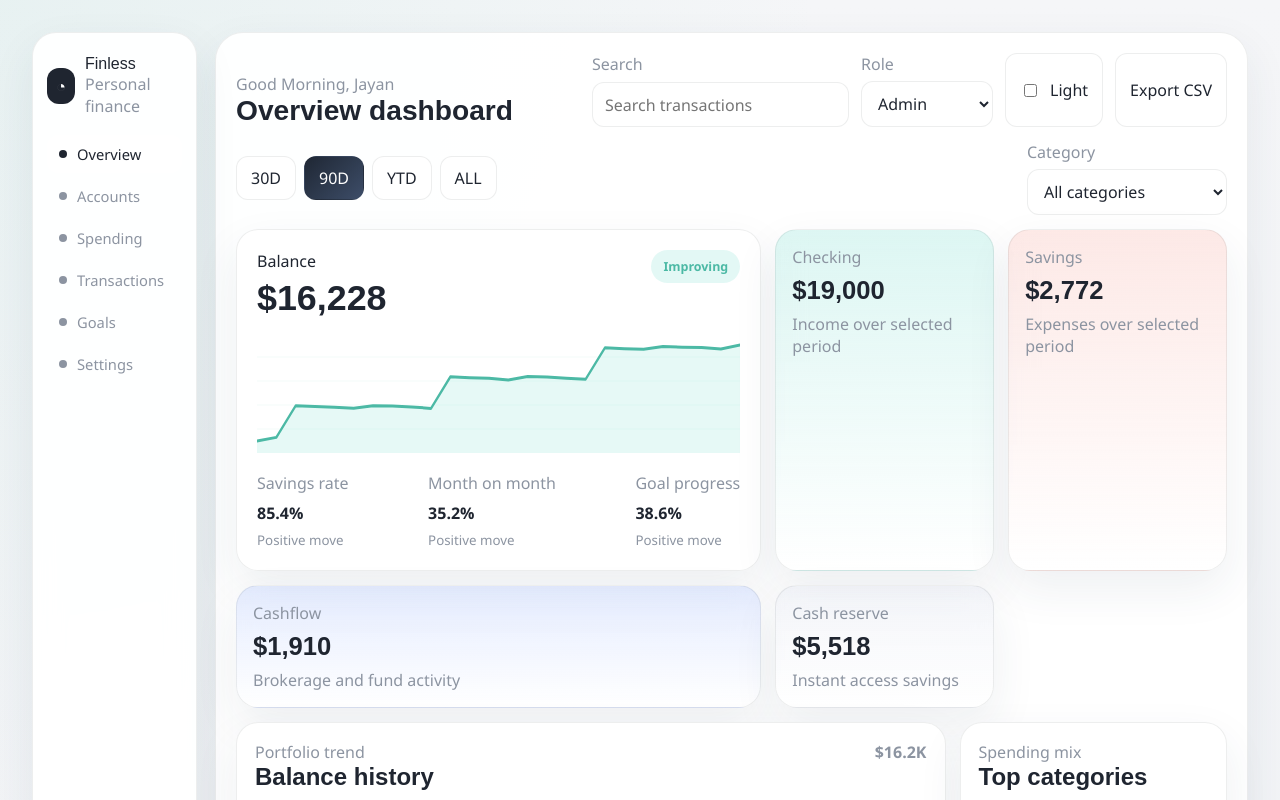
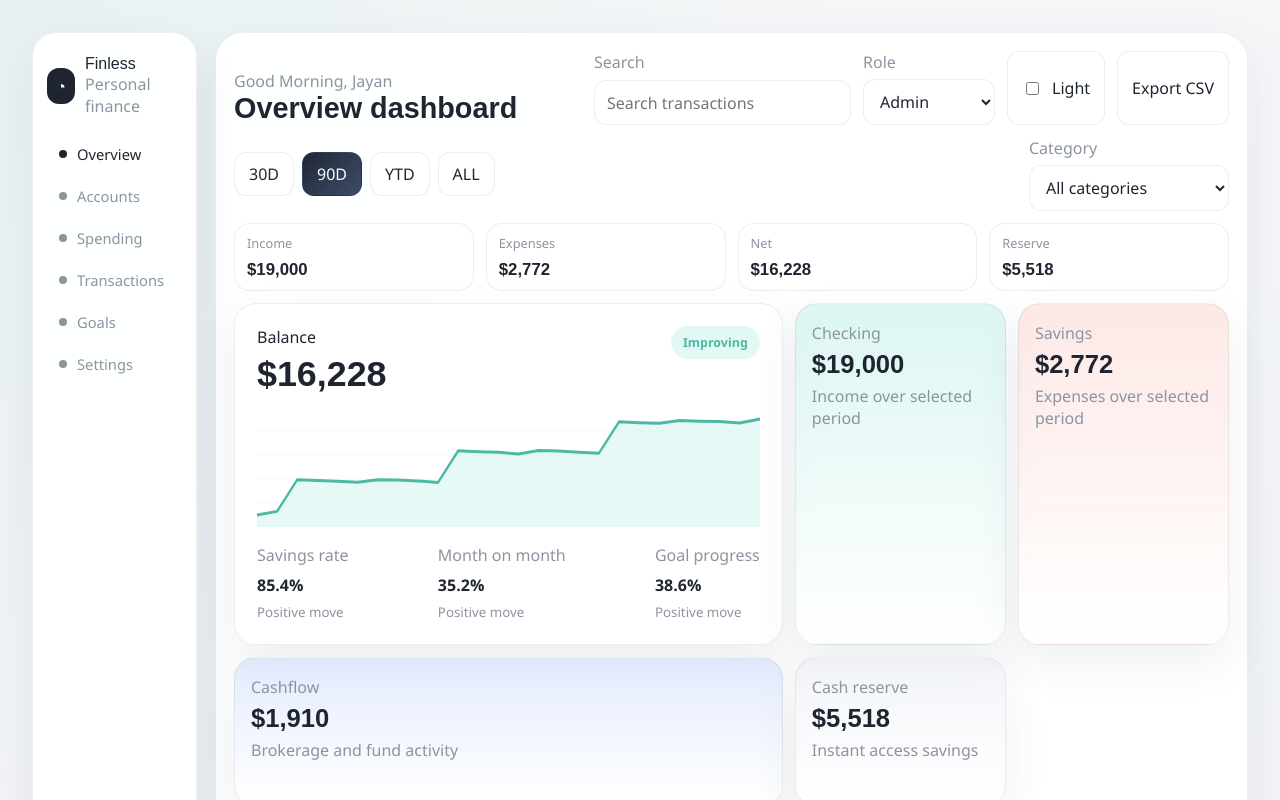
Before and after one commit to jayant733/personal-finance-dashboard, a React (Vite) app in the folder apps/web/: page / in a window 1280 px wide. Shown: the top 800 px of the page. Built offline with nearby package versions, Linux system fonts and the light colour scheme.

Commit message:
Refine dashboard layout and final QA polish

```diff
--- a/apps/web/src/App.css
+++ b/apps/web/src/App.css
@@ -199,22 +199,23 @@ button {
 
 .dashboard {
   display: grid;
-  gap: 14px;
+  gap: 12px;
   min-width: 0;
   background: var(--surface);
   border-radius: 28px;
   border: 1px solid var(--border);
   box-shadow: var(--shadow);
-  padding: 20px;
+  padding: 18px;
 }
 
 .topbar,
 .filters,
+.micro-summary,
 .hero-grid,
 .content-grid,
 .lower-grid {
   display: grid;
-  gap: 14px;
+  gap: 12px;
 }
 
 .topbar {
@@ -230,7 +231,7 @@ button {
 }
 
 .topbar h1 {
-  font-size: clamp(1.6rem, 2.2vw, 2.2rem);
+  font-size: clamp(1.8rem, 2.2vw, 2.5rem);
 }
 
 .field {
@@ -307,6 +308,29 @@ button {
   align-items: center;
 }
 
+.micro-summary {
+  grid-template-columns: repeat(4, minmax(0, 1fr));
+}
+
+.micro-summary__item {
+  padding: 10px 12px;
+  border-radius: 16px;
+  border: 1px solid var(--border);
+  background: var(--surface-strong);
+}
+
+.micro-summary__item span {
+  display: block;
+  color: var(--text-soft);
+  font-size: 0.8rem;
+  margin-bottom: 6px;
+}
+
+.micro-summary__item strong {
+  font-family: "Space Grotesk", "Plus Jakarta Sans", sans-serif;
+  font-size: 1.05rem;
+}
+
 .pill-group {
   display: flex;
   flex-wrap: wrap;
@@ -320,7 +344,7 @@ button {
 }
 
 .hero-grid {
-  grid-template-columns: minmax(0, 2.4fr) repeat(2, minmax(150px, 1fr));
+  grid-template-columns: minmax(0, 2.6fr) repeat(2, minmax(160px, 1fr));
 }
 
 .balance-card,
@@ -331,9 +355,9 @@ button {
 }
 
 .balance-card {
-  padding: 20px;
+  padding: 22px;
   display: grid;
-  gap: 14px;
+  gap: 12px;
 }
 
 .balance-card__header,
@@ -366,9 +390,10 @@ button {
 }
 
 .summary-card {
-  padding: 16px;
+  min-height: 150px;
+  padding: 18px 16px;
   display: grid;
-  gap: 8px;
+  gap: 6px;
   align-content: start;
 }
 
@@ -414,11 +439,11 @@ button {
 }
 
 .content-grid {
-  grid-template-columns: minmax(0, 1.6fr) minmax(250px, 1fr) minmax(220px, 1fr);
+  grid-template-columns: minmax(0, 1.8fr) minmax(250px, 1fr) minmax(220px, 1fr);
 }
 
 .panel {
-  padding: 18px;
+  padding: 16px 18px;
   min-width: 0;
 }
 
@@ -483,6 +508,7 @@ button {
   width: 100%;
   height: 120px;
   color: var(--mint-deep);
+  animation: chartFadeIn 500ms ease;
 }
 
 .balance-chart.is-large {
@@ -595,6 +621,41 @@ button {
   background: linear-gradient(180deg, #f8c977, #f49083);
 }
 
+.skeleton-shell {
+  width: min(100%, 860px);
+  display: grid;
+  gap: 14px;
+}
+
+.skeleton-row {
+  display: grid;
+  grid-template-columns: repeat(3, 1fr);
+  gap: 12px;
+}
+
+.skeleton-line,
+.skeleton-card,
+.skeleton-panel {
+  display: block;
+  border-radius: 14px;
+  background: linear-gradient(90deg, rgba(140, 148, 161, 0.12), rgba(140, 148, 161, 0.22), rgba(140, 148, 161, 0.12));
+  background-size: 200% 100%;
+  animation: shimmer 1.4s linear infinite;
+}
+
+.skeleton-line--title {
+  width: 42%;
+  height: 22px;
+}
+
+.skeleton-card {
+  height: 110px;
+}
+
+.skeleton-panel {
+  height: 220px;
+}
+
 .table-wrap {
   overflow-x: auto;
 }
@@ -696,8 +757,31 @@ button {
   }
 }
 
+@keyframes shimmer {
+  0% {
+    background-position: 200% 0;
+  }
+
+  100% {
+    background-position: -200% 0;
+  }
+}
+
+@keyframes chartFadeIn {
+  from {
+    opacity: 0;
+    transform: translateY(8px);
+  }
+
+  to {
+    opacity: 1;
+    transform: translateY(0);
+  }
+}
+
 @media (max-width: 1200px) {
   .app-shell,
+  .micro-summary,
   .hero-grid,
   .content-grid,
   .lower-grid,
@@ -731,6 +815,10 @@ button {
     grid-template-columns: 1fr;
   }
 
+  .skeleton-row {
+    grid-template-columns: 1fr;
+  }
+
   .topbar__actions {
     justify-content: stretch;
   }
--- a/apps/web/src/pages/DashboardPage.tsx
+++ b/apps/web/src/pages/DashboardPage.tsx
@@ -101,13 +101,13 @@ export function DashboardPage() {
   const currentMonth = previousMonth.at(-1)
   const priorMonth = previousMonth.at(-2)
   const monthVariance = calculateExpenseChange(currentMonth?.expense ?? 0, priorMonth?.expense ?? 0)
-  const categoryTotals = getCategoryTotals(filteredTransactions).slice(0, 5)
+  const categoryBreakdown = getCategoryTotals(filteredTransactions).slice(0, 5)
   const balanceSeries = getRunningBalanceSeries(filteredTransactions)
-  const monthlyTotals = getMonthlyTotals(filteredTransactions)
+  const monthlySummary = getMonthlyTotals(filteredTransactions)
   const recentTransactions = [...filteredTransactions]
     .sort((left, right) => right.date.localeCompare(left.date))
     .slice(0, 8)
-  const highestSpendingCategory = categoryTotals[0]
+  const highestSpendingCategory = categoryBreakdown[0]
   const netWorthGoal = 42000
   const completion = Math.min(totalBalance / netWorthGoal, 1)
   const hasNoTransactions = transactions.length === 0
@@ -248,7 +248,15 @@ export function DashboardPage() {
 
         {loading ? (
           <section className="state-card">
-            <div className="spinner" aria-hidden="true" />
+            <div className="skeleton-shell" aria-hidden="true">
+              <span className="skeleton-line skeleton-line--title" />
+              <div className="skeleton-row">
+                <span className="skeleton-card" />
+                <span className="skeleton-card" />
+                <span className="skeleton-card" />
+              </div>
+              <span className="skeleton-panel" />
+            </div>
             <p>Loading financial overview...</p>
           </section>
         ) : hasNoTransactions ? (
@@ -289,6 +297,25 @@ export function DashboardPage() {
           </section>
         ) : (
           <>
+            <section className="micro-summary">
+              <article className="micro-summary__item">
+                <span>Income</span>
+                <strong>{formatCurrency(totalIncome)}</strong>
+              </article>
+              <article className="micro-summary__item">
+                <span>Expenses</span>
+                <strong>{formatCurrency(totalExpense)}</strong>
+              </article>
+              <article className="micro-summary__item">
+                <span>Net</span>
+                <strong className={totalBalance < 0 ? 'text-danger' : undefined}>{formatCurrency(totalBalance)}</strong>
+              </article>
+              <article className="micro-summary__item">
+                <span>Reserve</span>
+                <strong>{formatCurrency(totalBalance * 0.34)}</strong>
+              </article>
+            </section>
+
             <section className="hero-grid">
               <article className="balance-card">
                 <div className="balance-card__header">
@@ -306,8 +333,8 @@ export function DashboardPage() {
                 </div>
 
                 <div className="sparkline">
-                  <BalanceChart series={balanceSeries} />
-                </div>
+                <BalanceChart series={balanceSeries} />
+              </div>
 
                 <div className="balance-card__footer">
                   <Metric label="Savings rate" value={percentFormatter.format(savingsRate)} trend="up" />
@@ -373,7 +400,7 @@ export function DashboardPage() {
                     <h2>Top categories</h2>
                   </div>
                 </div>
-                <CategoryDonut items={categoryTotals} />
+                <CategoryDonut items={categoryBreakdown} />
               </article>
 
               <article className="panel">
@@ -383,7 +410,7 @@ export function DashboardPage() {
                     <h2>Income vs expenses</h2>
                   </div>
                 </div>
-                <CashflowBars data={monthlyTotals} />
+                <CashflowBars data={monthlySummary} />
               </article>
 
               <article className="panel panel--promo">
```
Also changed, not shown: 1 other file (tests, documents, lock files or other folders).
